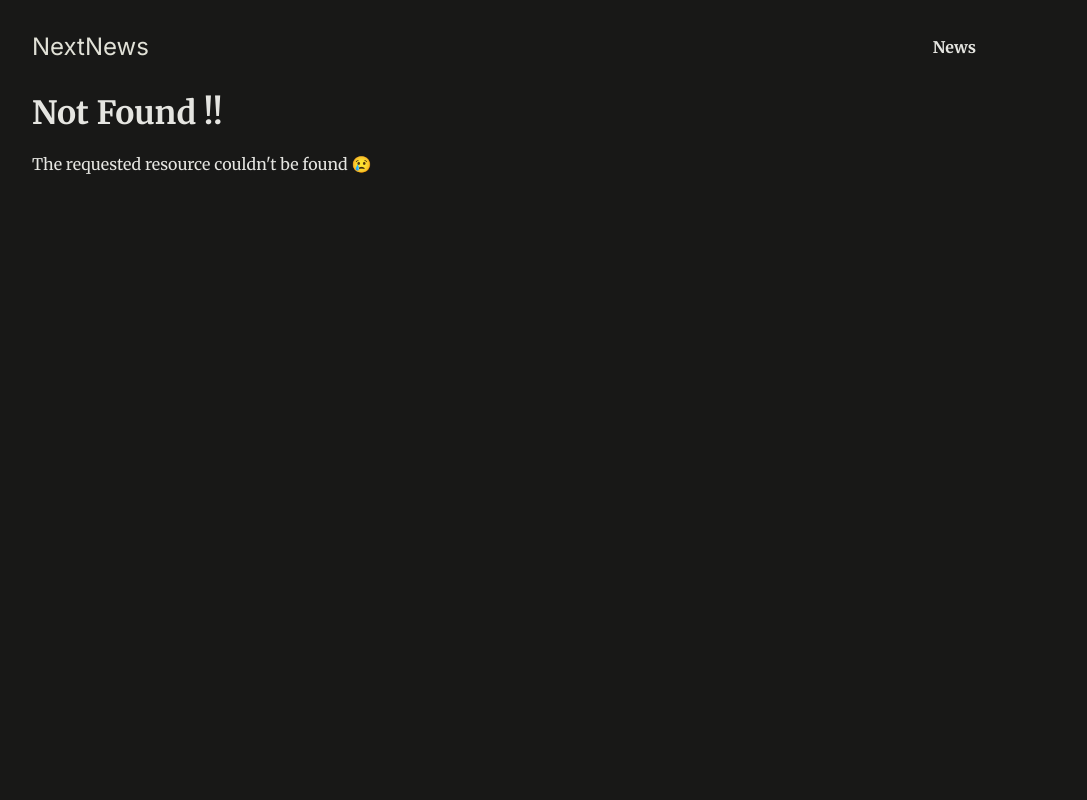
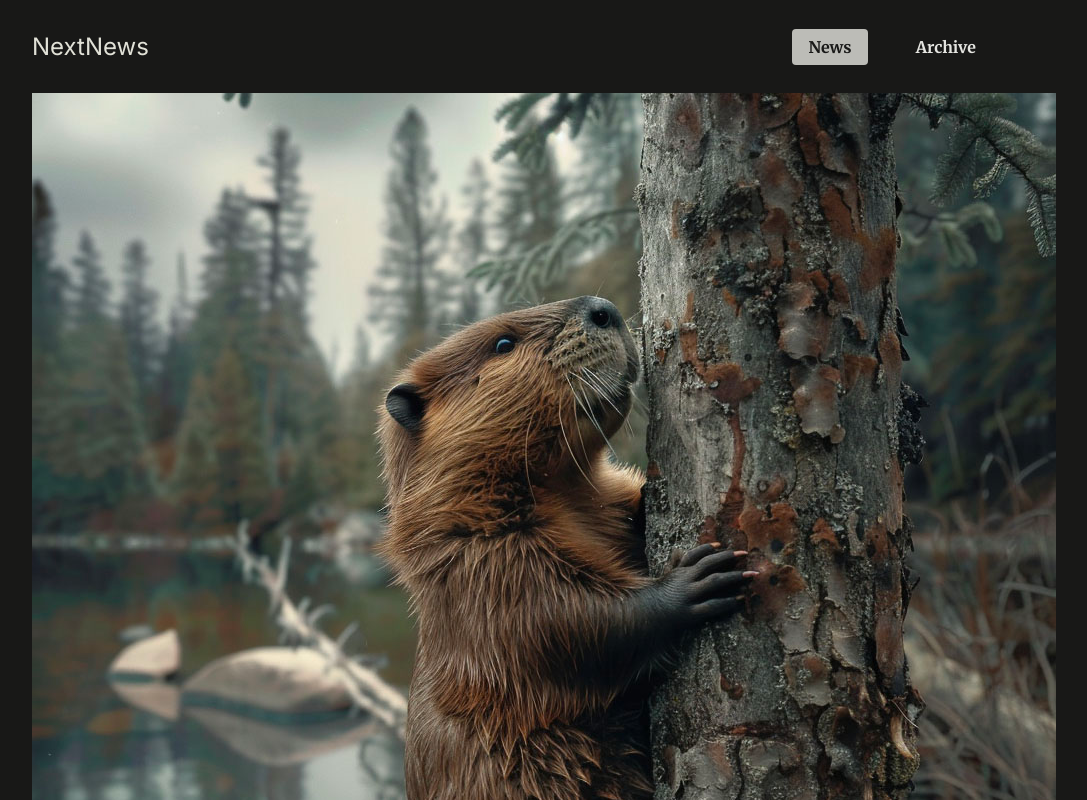
Before and after one commit to Adarsh-Anmol/news-app-NextJS, a Next.js app: page /news/beaver-plague/image in a window 1280 px wide. Before the commit this address had no page. Shown: the top 800 px of the page, without its empty margins (128-1215 px from the left). Built offline with nearby package versions, Linux system fonts and the light colour scheme.

Commit message:
7: made parallel routes for modal,fullpage image based on intercepting routes

```diff
--- a/app/archive/@archive/[[...filter]]/page.tsx
+++ b/app/archive/@archive/[[...filter]]/page.tsx
@@ -1,6 +1,9 @@
 import NewsList from "@/components/news-list";
 import Link from "next/link";
-import { getAvailableNewsMonths, getAvailableNewsYears, getNewsForYear, getNewsForYearAndMonth } from "@/lib/news";
+import { getAvailableNewsMonths,
+    getAvailableNewsYears,
+    getNewsForYear,
+    getNewsForYearAndMonth } from "@/lib/news";
 import { NewsItem } from "@/types/news";
 
 //catc-all params will be an array of strings
--- /dev/null
+++ b/app/news/[slug]/image/page.tsx
@@ -0,0 +1,23 @@
+import { DUMMY_NEWS } from "@/dummy-news";
+import { notFound } from "next/navigation";
+
+
+//all nested components get access to the params
+
+export default async function ImagePage({params}: {params: Promise<{ slug: string }>}){
+
+    const newsSlug = (await params).slug;
+    const newsItem =  DUMMY_NEWS.find(newsItem => newsItem.slug === newsSlug) ;
+
+    if(!newsItem){
+        notFound();
+    }
+
+    return(
+        <div className="fullscreen-image">
+        <img src= {`/images/news/${newsItem.image}`} alt = {newsItem.title}></img>
+        </div>
+
+    )
+
+}
--- /dev/null
+++ b/app/news/[slug]/layout.tsx
@@ -0,0 +1,11 @@
+import { ReactNode } from "react";
+
+export default function NewsDetailLayout({modal, children} : {modal: ReactNode, children:ReactNode}){
+    return(
+     <>
+     {modal}
+     {children}
+     </>
+    );
+
+}
--- a/app/news/[slug]/page.tsx
+++ b/app/news/[slug]/page.tsx
@@ -1,5 +1,6 @@
 import { DUMMY_NEWS } from "@/dummy-news";
 import { notFound } from "next/navigation";
+import Link from "next/link";
 
 export default async function NewsDetailPage({params}: {params: Promise<{ slug: string }>}) {
 
@@ -14,7 +15,7 @@ export default async function NewsDetailPage({params}: {params: Promise<{ slug:
     <>
       <article className="news-article">
         <header>
-          <img src = {`/images/news/${newsItem!.image}`} alt={newsItem!.title}/>
+          <Link href= {`/news/${newsSlug}/image`}><img src = {`/images/news/${newsItem!.image}`} alt={newsItem!.title}/></Link>
           <br/>
           <time dateTime={newsItem!.date}>{newsItem!.date}</time>
         </header>
--- a/components/main-header.tsx
+++ b/components/main-header.tsx
@@ -1,6 +1,8 @@
 import Link from 'next/link';
+import NavLink from './nav-link';
 
 export default function MainHeader() {
+
   return (
     <header id="main-header">
       <div id="logo">
@@ -9,7 +11,10 @@ export default function MainHeader() {
       <nav>
         <ul>
           <li>
-            <Link href="/news">News</Link>
+            <NavLink href = {'/news'}> News</NavLink>
+          </li>
+          <li>
+            <NavLink href = {'/archive'}> Archive</NavLink>
           </li>
         </ul>
       </nav>
--- /dev/null
+++ b/components/nav-link.tsx
@@ -0,0 +1,15 @@
+"use client";
+
+import { ReactNode } from "react";
+import Link from "next/link";
+import { usePathname } from "next/navigation";
+
+export default function NavLink({href, children}: {href:string, children :ReactNode}){
+
+    const path = usePathname();
+    return(
+        <Link href={href} className= {path.startsWith(href)? 'active' : undefined}>
+            {children}
+        </Link>
+    )
+}
```
Also changed, not shown: app/news/[slug]/@modal/(.)image/page.tsx (added, +29 -0 lines), app/news/[slug]/@modal/default.tsx (added, +7 -0 lines).
